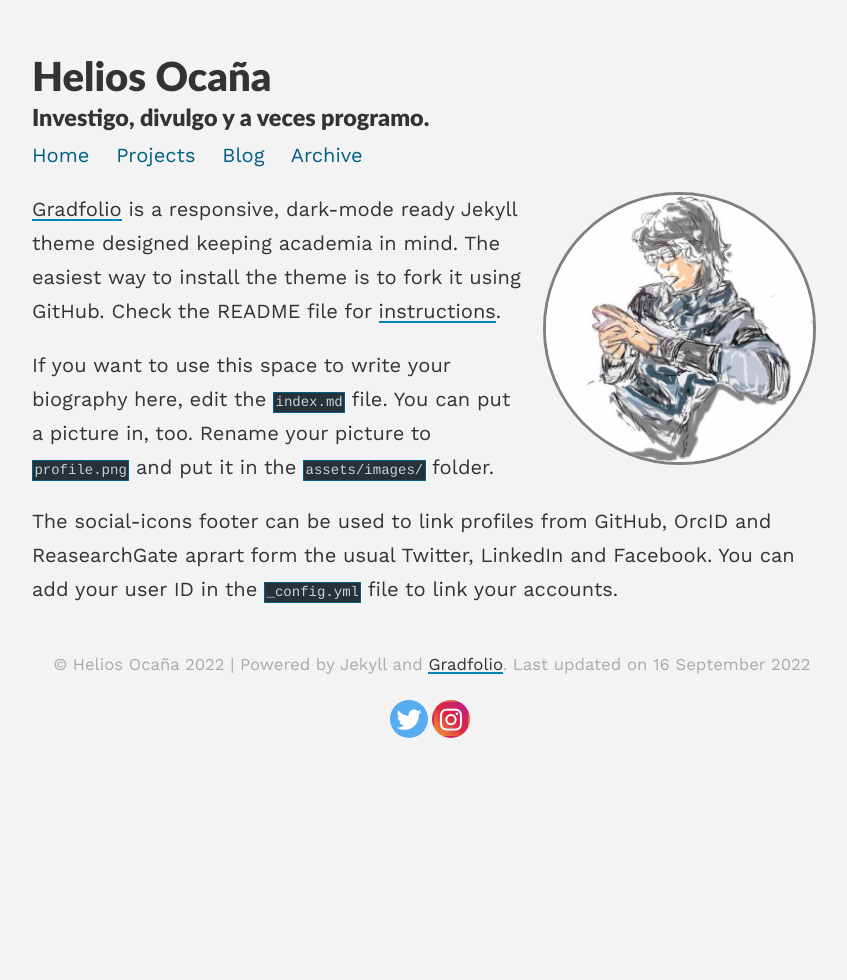
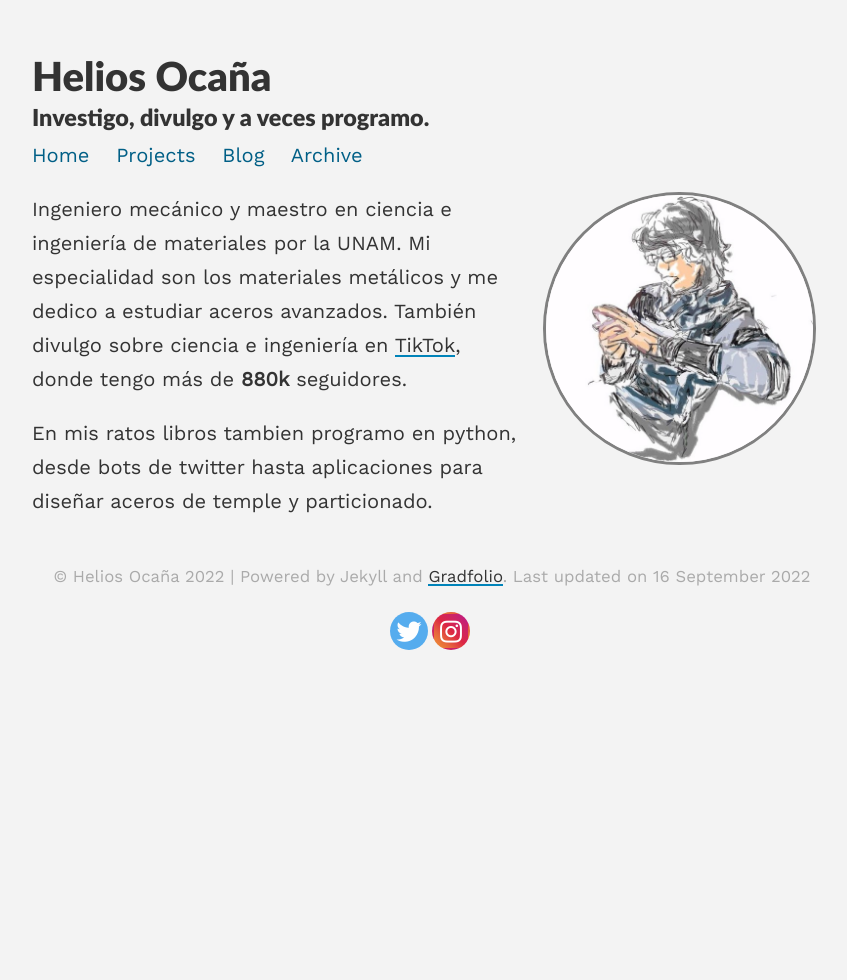
Before and after one commit to Heliouz/Heliouz.github.io, a Jekyll site: the page built from index.md, in a window 1280 px wide. Shown: the whole page, without its empty margins (208-1055 px from the left). Built offline with Jekyll 4.4.1, drawn with Linux system fonts in a browser that asks for light colours; nearby versions of some CDN libraries.

Commit message:
Update index.md

```diff
--- a/index.md
+++ b/index.md
@@ -7,8 +7,6 @@ profile:
 published: true
 ---
 
-[Gradfolio](https://github.com/jitinnair1/gradfolio){:target="_blank"} is a responsive, dark-mode ready Jekyll theme designed keeping academia in mind. The easiest way to install the theme is to fork it using GitHub. Check the README file for [instructions](https://github.com/jitinnair1/gradfolio#installation){:target="_blank"}.
+Ingeniero mecánico y maestro en ciencia e ingeniería de materiales por la UNAM. Mi especialidad son los materiales metálicos y me dedico a estudiar aceros avanzados. También divulgo sobre ciencia e ingeniería en [TikTok](https://www.tiktok.com/@heliouz_){:target="_blank"}, donde tengo más de __880k__ seguidores.
 
-If you want to use this space to write your biography here, edit the `index.md` file. You can put a picture in, too. Rename your picture to `profile.png` and put it in the `assets/images/` folder.
-
-The social-icons footer can be used to link profiles from GitHub, OrcID and ReasearchGate aprart form the usual Twitter, LinkedIn and Facebook. You can add your user ID in the `_config.yml` file to link your accounts.
+En mis ratos libros tambien programo en python, desde bots de twitter hasta aplicaciones para diseñar aceros de temple y particionado.
```
